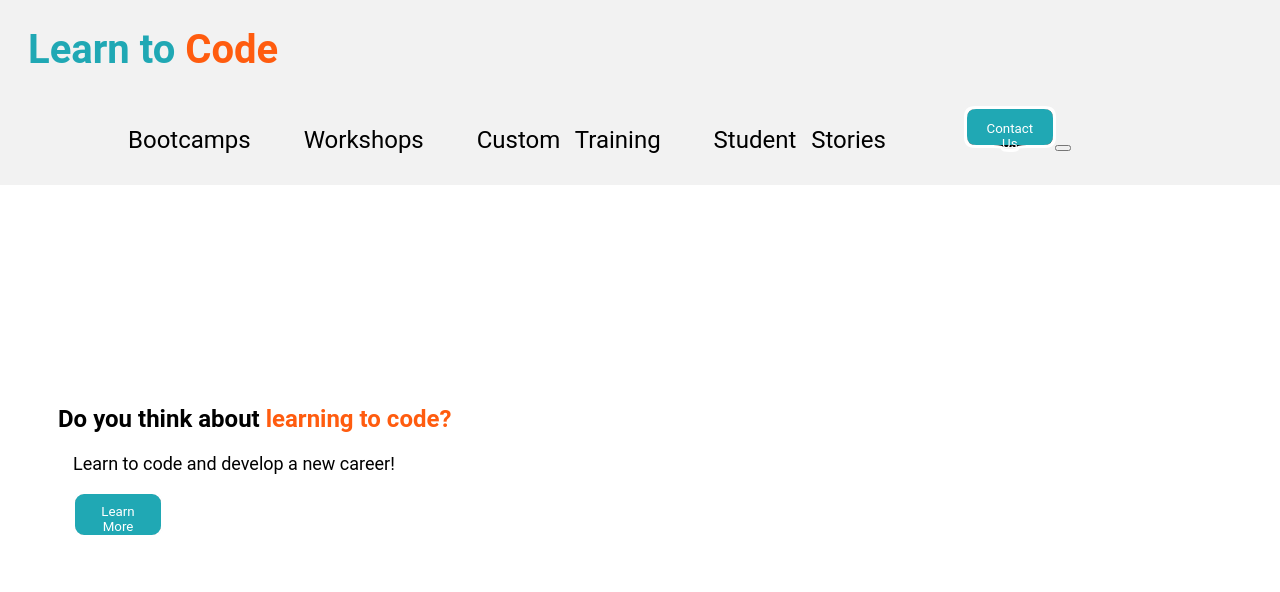
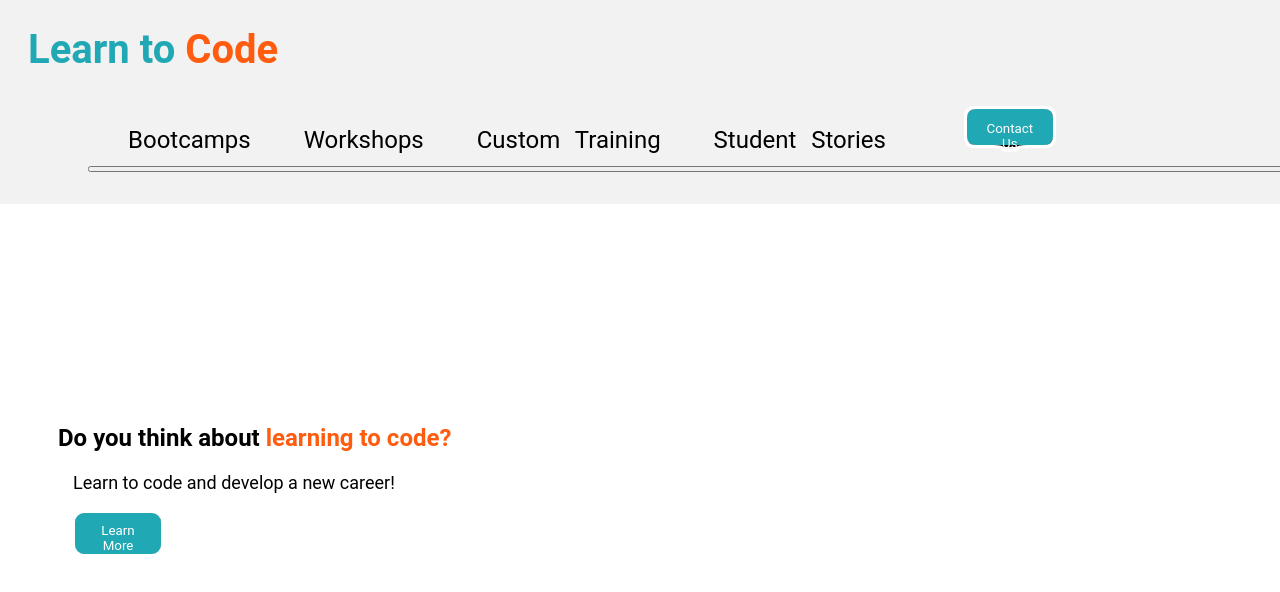
Before and after one commit to bryson5489/grandcircus, a plain HTML site: page index.html in a window 1280 px wide. Drawn offline with Linux system fonts and the light colour scheme.

Commit message:
second commit

```diff
--- a/styles.css
+++ b/styles.css
@@ -145,23 +145,16 @@ nav {
 
   @media all and (min-width: 769px) {
     button{
-        width: auto
+        width: 100%
     }
 
     .image{
       display: none
     }
   }
-/*
-  @media all and (max-width: 768px){
-    button{
-      width: 100%;
-    }
 
-    .image{
-      display: none;
-    }
-  } */
+  /* I was not sure how to do it with only using the min-width property, so i just made it so as soon as the screen size
+  goes under 767px, then the changes will be made. */
 
 
 button:hover{
```
